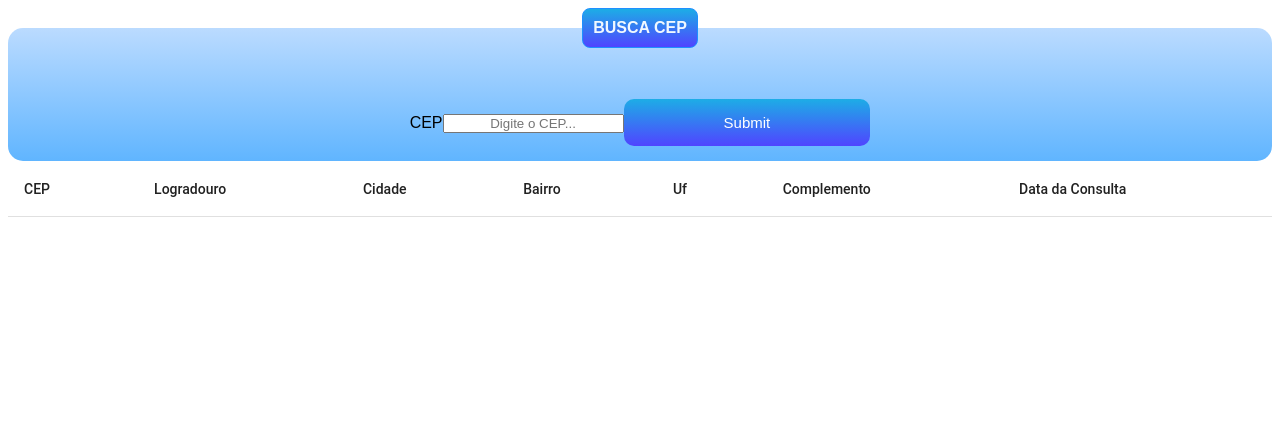
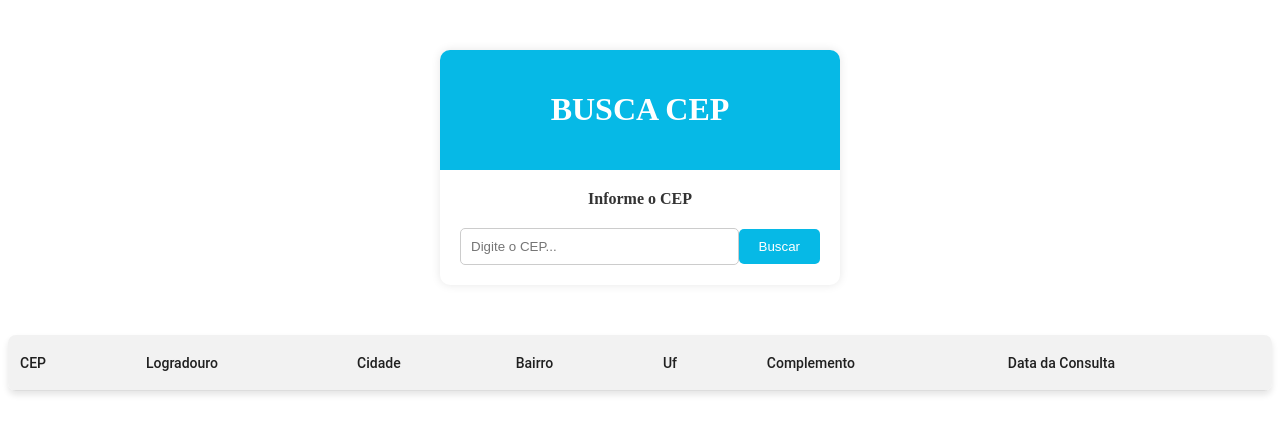
Before and after one commit to tanywii/buscarcep-frontend, an Angular app: page / in a window 1280 px wide. Shown: the top 434 px of the page. Built offline with nearby package versions, Linux system fonts and the light colour scheme; no server answers.

Commit message:
melhorias

```diff
--- a/src/app/pesquisa/pesquisa.component.css
+++ b/src/app/pesquisa/pesquisa.component.css
@@ -1,120 +1,68 @@
-*{ /* estilizacao "busca CEP"*/
-    box-sizing: border-box;
-    text-align: center;
+body {
+  font-family: "Poppins", sans-serif;
   margin: 0;
   padding: 0;
-    font-family: "Poppins", sans-serif;
+  background-color: #f4f4f4;
 }
 
-  body{ /*fundo do site*/
-    background: linear-gradient(rgb(123, 237, 252), blue);
-    width: 100%;
-    min-height: 100vh;
-    display: flex;
-    justify-content: center;
-    align-items: center;
+.container {
+  max-width: 400px;
+  margin: 50px auto;
+  background-color: #fff;
+  border-radius: 10px;
+  box-shadow: 0px 0px 10px rgba(0, 0, 0, 0.1);
 }
 
-  .container{ /*quadrado branco*/
-    background-color: #ffffff;
-    border-radius: 20px;
-    margin: 14px;
-    max-width: 600px;
-    width: 100%;
-    box-sizing: 0 3px 5px rgb(0, 0, 0);
-    overflow: hidden;
+.header {
+  background-color: #06b9e6;
+  padding: 20px;
+  text-align: center;
+  color: #fff;
+  border-top-left-radius: 10px;
+  border-top-right-radius: 10px;
 }
 
-  .header{
-    background: linear-gradient(120deg, #06b9e6 0%, #8bb0ff 100%);
-    padding: 24px;
-    text-align: center;
-    color: #ffffff;
+.form {
+  padding: 20px;
 }
 
-  .form{ /*altura do quadrado branco*/
-    padding: 40px;
+fieldset {
+  border: none;
+  padding: 0;
+  margin: 0;
 }
 
-  /*.form-content{ /*estilizacao do botao "buscar"
-    margin-bottom: 8px;
-    padding-bottom: 18px;
-    position: relative;
-  }
-  /*
-  .form-content label{
-    display: inline-block;
-    margin-bottom: 4px;
-  } */
-  /*
-  .form-content input{
-    display: block;
-    width: 100%;
-    border-radius: 8px;
-    padding: 8px;
-    border: 2px solid #dfdfdf;
-  }
- /*
-  .form-content a{
-    position: absolute;
-    bottom: -8px;
-    left: 0;
-    visibility: hidden;
-  }
-  */
-  .form button{
-    background-color: #00c3ff;
-    color: #FFF;
-    width: 70%;
-    border-radius: 15px;
-    padding: 10px;
-    border: 0;
-    font-size: 16px;
-    cursor: pointer;
-    margin-top: 14px;
+legend {
+  text-align: center;
+  font-weight: bold;
+  color: #333;
 }
 
-  .form-content.error input{
-    border-color: #ff3b25;
+.inputBox {
+  display: flex;
+  justify-content: space-between;
+  align-items: center;
+  margin-top: 20px;
 }
 
-  .form-content.error a{
-    color: #ff3b25;
-    visibility: visible;
+.inputBox input[type="text"] {
+  flex: 1;
+  padding: 10px;
+  border: 1px solid #ccc;
+  border-radius: 5px;
+  outline: none;
 }
 
-  body {
-    font-family: Arial, Helvetica, sans-serif;
+.inputBox button {
+  background-color: #06b9e6;
+  color: #fff;
+  border: none;
+  border-radius: 5px;
+  padding: 10px 20px;
+  cursor: pointer;
+  transition: background-color 0.3s ease;
 }
-  .container{
-    position: absolute;
-    background-color: rgba(255, 255, 255, 0.8);
-    padding: 15px;
-    border-radius: 15px;
-    width: 90%;
-    height: 60%;
+
+.inputBox button:hover {
+  background-color: #008db9;
 }
-  fieldset{
-    border: 3px;
-    background-image: linear-gradient(rgb(187, 219, 255), rgb(96, 181, 255));
-    padding: 15px;
-    border-radius: 15px;
-  }
-  legend{
-    border: 1px solid dodgerblue;
-    padding: 10px;
-    text-align: center;
-    color: aliceblue;
-    background-image: linear-gradient(rgb(29, 173, 230), rgb(80, 68, 255));
-    border-radius: 8px;
-  }
-  #submit{
-    background-image: linear-gradient(rgb(29, 173, 230), rgb(80, 68, 255));
-    width: 20%;
-    border: none;
-    padding: 15px;
-    color: rgb(255, 255, 255);
-    font-size: 15px;
-    cursor: pointer;
-    border-radius: 10px;
-  }
--- a/src/app/pesquisa/pesquisa.component.html
+++ b/src/app/pesquisa/pesquisa.component.html
@@ -1,11 +1,16 @@
+<div class="container">
+    <div class="header">
+        <h1>BUSCA CEP</h1>
+    </div>
+    <div class="form">
         <form [formGroup]="form" (ngSubmit)="onSubmit()">
             <fieldset>
-        <legend><b>BUSCA CEP</b></legend>
-        <br><br>
+                <legend>Informe o CEP</legend>
                 <div class="inputBox">
-            <label for="cep" class="labelInput">CEP</label>
                     <input type="text" formControlName="cep" placeholder="Digite o CEP...">
-            <input type="submit" name="submit" id="submit" >
+                    <button type="submit">Buscar</button>
                 </div>
             </fieldset>
         </form>
+    </div>
+</div>
--- a/src/app/tabela/tabela.component.css
+++ b/src/app/tabela/tabela.component.css
@@ -1,3 +1,29 @@
-table {
+.custom-table {
     width: 100%;
-}
+    border-collapse: collapse;
+    border-radius: 8px;
+    overflow: hidden;
+    box-shadow: 0 4px 6px rgba(0, 0, 0, 0.1);
+  }
+
+  .custom-table th, .custom-table td {
+    padding: 12px;
+    text-align: left;
+    border-bottom: 1px solid #ddd;
+  }
+
+  .custom-table th {
+    background-color: #f2f2f2;
+  }
+
+  .custom-table th.mat-sort-header {
+    cursor: pointer;
+  }
+
+  .custom-table td {
+    font-size: 14px;
+  }
+
+  .custom-table tr:hover {
+    background-color: #f9f9f9;
+  }
--- a/src/app/tabela/tabela.component.html
+++ b/src/app/tabela/tabela.component.html
@@ -1,6 +1,6 @@
 
 <table mat-table [dataSource]="dataSource" matSort (matSortChange)="announceSortChange($event)"
-    class="mat-elevation-z8">
+class="custom-table">
 
     <ng-container matColumnDef="cep">
         <th mat-header-cell *matHeaderCellDef mat-sort-header sortActionDescription="Sort by cep">
```
Lines whose indentation alone changed are shown as unchanged.
